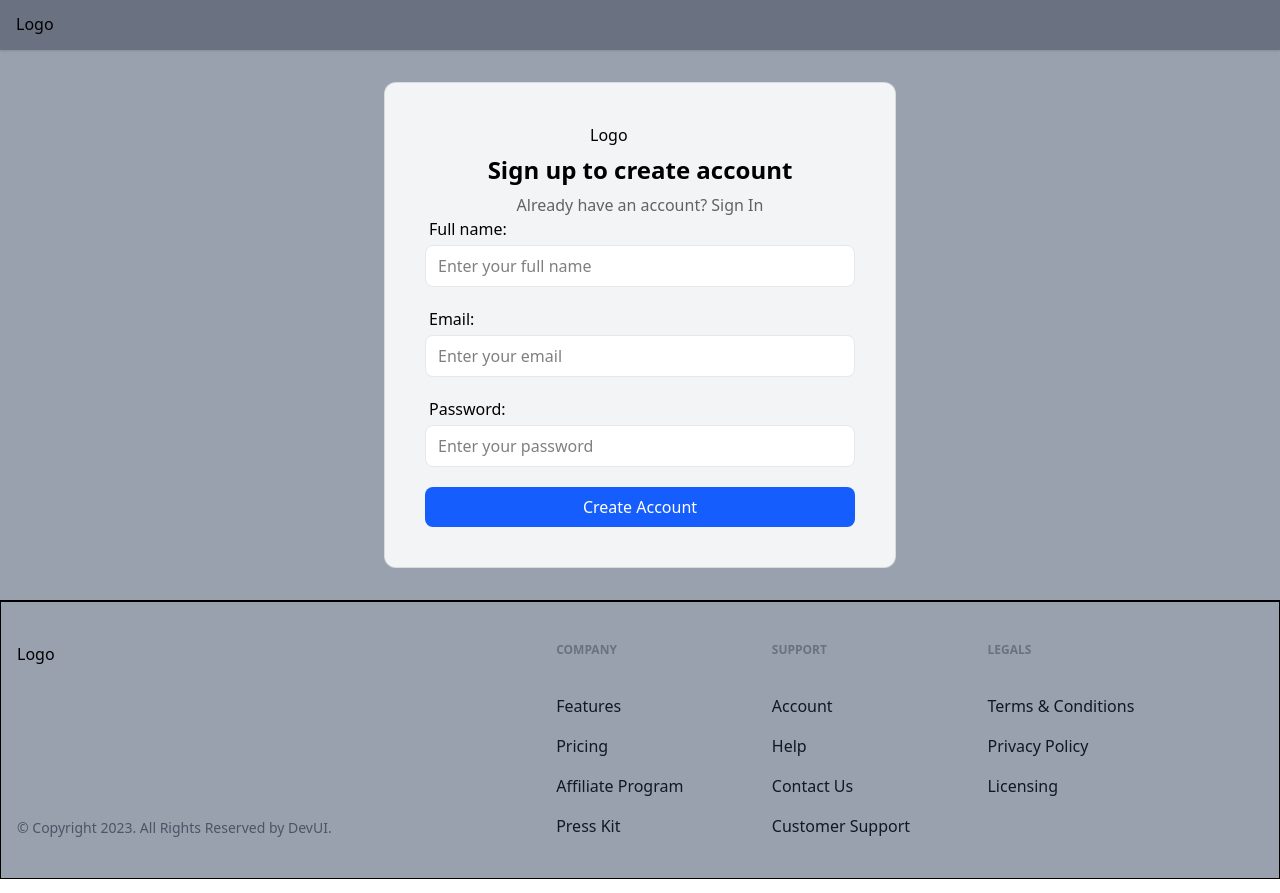
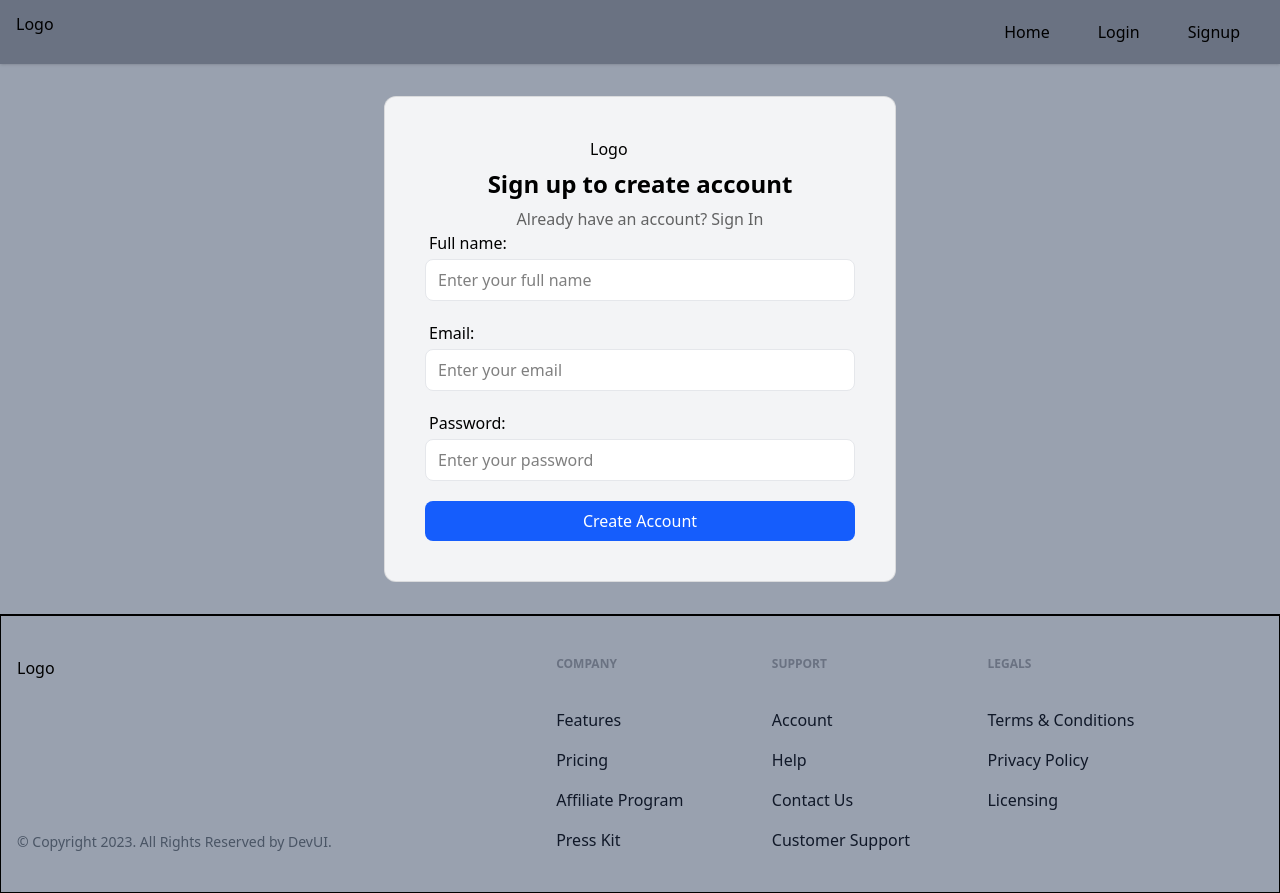
Before and after one commit to tshivanshu9/mega-blogs, a React (Vite) app: page /signup in a window 1280 px wide. Built offline with nearby package versions, Linux system fonts and the light colour scheme; no server answers.

Commit message:
Button name fixes

```diff
--- a/package.json
+++ b/package.json
@@ -1,5 +1,5 @@
 {
-  "name": "mega-blog",
+  "name": "supablogs",
   "private": true,
   "version": "0.0.0",
   "type": "module",
--- a/src/components/Header/Header.jsx
+++ b/src/components/Header/Header.jsx
@@ -47,8 +47,8 @@ function Header() {
 					<ul className='flex ml-auto'>
 						{navItems.map(item => (
 							item.active ? <li key={item.name}>
-								<button key={item.name} className='inline-bock px-6 py-2 duration-200 hover:bg-blue-100 rounded-full'
-								onClick={() => navigate(item.slug)}></button>
+								<button key={item.name} className='inline-bock px-6 py-2 duration-200 hover:bg-blue-100 rounded-full cursor-pointer'
+								onClick={() => navigate(item.slug)}>{item.name}</button>
 							</li> : null
 						))}
 						{authStatus && (<li><LogoutBtn/></li>)}
--- a/src/pages/Home.jsx
+++ b/src/pages/Home.jsx
@@ -1,9 +1,11 @@
 import { useEffect, useState } from 'react';
 import service from '../appwrite/config';
 import { Container, Postcard } from '../components';
+import { useNavigate } from 'react-router-dom';
 
 function Home() {
 	const [posts, setPosts] = useState([]);
+	const navigate = useNavigate();
 
 	useEffect(() => {
 		service.getPosts().then((posts) => {
@@ -19,9 +21,10 @@ function Home() {
 				<Container>
 					<div className="flex flex-wrap">
 						<div className="p-2 w-full">
-							<h1 className='text-2xl font-bold hover:text-gray-500'>
+							<button className='text-2xl font-bold hover:text-gray-500 cursor-pointer'
+								onClick={() => (navigate('/login'))}>
 								Login to read posts
-							</h1>
+							</button>
 						</div>
 					</div>
 				</Container>
```
